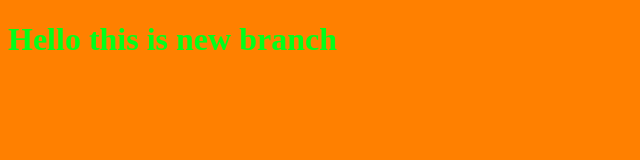
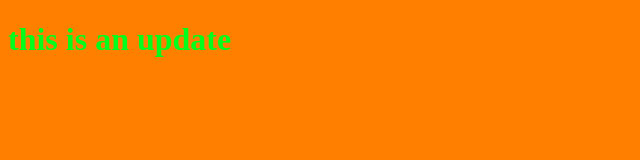
Before and after one commit to Frad56/LearnGit, a plain HTML site: page index.html in a window 1280 px wide. Shown: the whole page, without its empty margins (0-640 px from the left). Drawn offline with Linux system fonts and the light colour scheme.

Commit message:
edit the html file

```diff
--- a/index.html
+++ b/index.html
@@ -7,7 +7,7 @@
     <title>Document</title>
 </head>
 <body>
-    <h1>Hello this is new branch
+    <h1> this is an update
     </h1>
 <script src="app.js"></script>
 </body>
```
